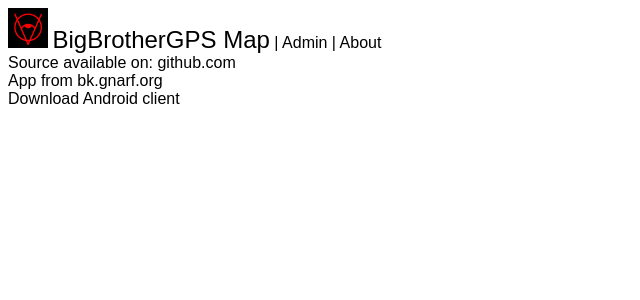
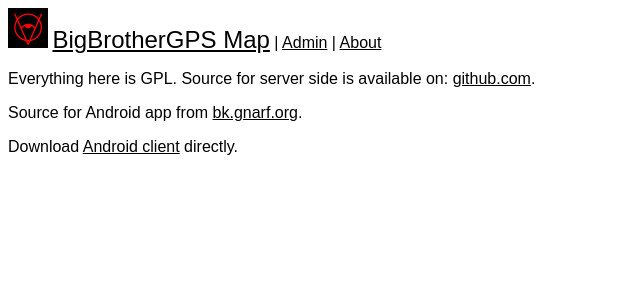
Before and after one commit to ways/BigBrotherGPSweb, a PHP site: page /about/index.php in a window 1280 px wide. Shown: the top 300 px of the page, without its empty margins (0-640 px from the left). Run offline with PHP 8.4, Linux system fonts and the light colour scheme.

Commit message:
Menu navigation. Header change.

```diff
--- a/about/index.php
+++ b/about/index.php
@@ -7,9 +7,17 @@
 
 ?>
 
-  Source available on: <a href="https://github.com/ways/BigBrotherGPSweb">github.com</a><br/>
-  App from <a href="http://bk.gnarf.org/creativity/bigbrothergps/">bk.gnarf.org</a><br/>
-  <a href="../BigBrotherGPS.apk">Download Android client</a>
+<p>
+  Everything here is GPL. Source for server side is available on: <a href="https://github.com/ways/BigBrotherGPSweb">github.com</a>.<br/>
+</p>
+
+<p>
+  Source for Android app from <a href="http://bk.gnarf.org/creativity/bigbrothergps/">bk.gnarf.org</a>.<br/>
+</p>
+
+<p>
+  Download <a href="../BigBrotherGPS.apk">Android client</a> directly.
+</p>
 
 <?php
 
--- a/style.css
+++ b/style.css
@@ -6,7 +6,6 @@
 /* unvisited link */
 a:link {
   color: black;
-  text-decoration: none;
 }
 
 /* visited link */
@@ -17,7 +16,6 @@
 /* mouse over link */
 a:hover {
   color: black;
-  text-decoration: underline;
 }
 
 /* selected link */
```
